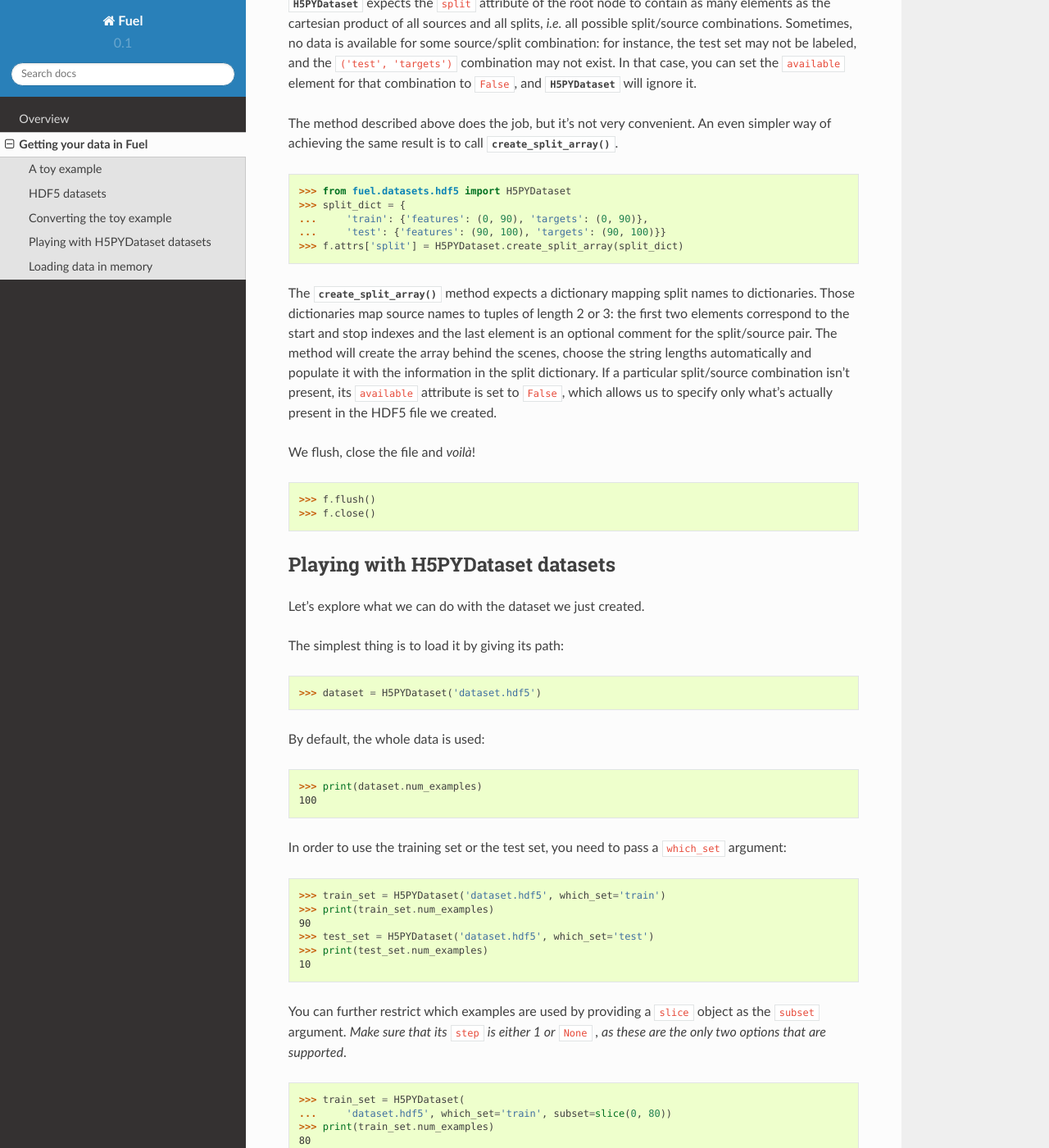
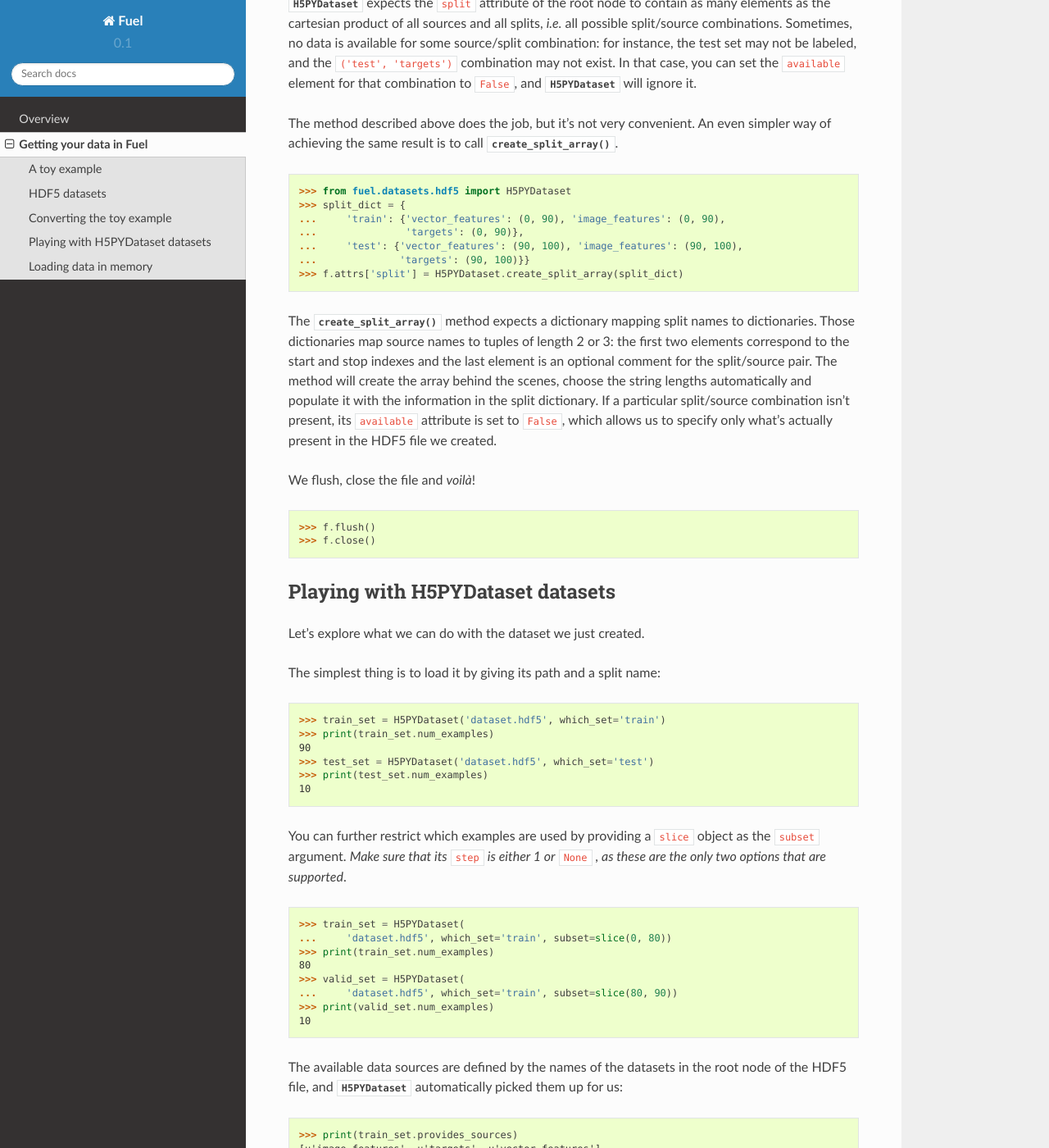
Before and after one commit to mila-iqia/fuel, a Sphinx documentation site: the page built from docs/h5py_dataset.rst, in a window 1280 px wide and 1400 px high, scrolled down 3054 px. Shown: the whole window at 82% size. Built offline with Sphinx 7.4.7 and the Read the Docs theme 2.0.0, drawn with Linux system fonts in a browser that asks for light colours.

Commit message:
Fix failing doctests

```diff
--- a/docs/h5py_dataset.rst
+++ b/docs/h5py_dataset.rst
@@ -122,17 +122,17 @@
 ...         ('start', numpy.int64, 1), ('stop', numpy.int64, 1),
 ...         ('available', numpy.bool, 1),
 ...         ('comment', numpy.str_, 1)]))
->>>     split_array[0:3]['split'] = 'train'
->>>     split_array[3:6]['split'] = 'test'
->>>     split_array[0:6:3]['source'] = 'vector_features'
->>>     split_array[1:6:3]['source'] = 'image_features'
->>>     split_array[2:6:3]['source'] = 'targets'
->>>     split_array[0:3]['start'] = 0
->>>     split_array[0:3]['stop'] = 90
->>>     split_array[3:6]['start'] = 90
->>>     split_array[3:6]['stop'] = 100
->>>     split_array[:]['available'] = True
->>>     split_array[:]['comment'] = '.'
+>>> split_array[0:3]['split'] = 'train'
+>>> split_array[3:6]['split'] = 'test'
+>>> split_array[0:6:3]['source'] = 'vector_features'
+>>> split_array[1:6:3]['source'] = 'image_features'
+>>> split_array[2:6:3]['source'] = 'targets'
+>>> split_array[0:3]['start'] = 0
+>>> split_array[0:3]['stop'] = 90
+>>> split_array[3:6]['start'] = 90
+>>> split_array[3:6]['stop'] = 100
+>>> split_array[:]['available'] = True
+>>> split_array[:]['comment'] = '.'
 >>> f.attrs['split'] = split_array
 
 We created a 1D numpy array with six elements. The ``dtype`` for this array
@@ -158,8 +158,10 @@
 
 >>> from fuel.datasets.hdf5 import H5PYDataset
 >>> split_dict = {
-...     'train': {'features': (0, 90), 'targets': (0, 90)},
-...     'test': {'features': (90, 100), 'targets': (90, 100)}}
+...     'train': {'vector_features': (0, 90), 'image_features': (0, 90),
+...               'targets': (0, 90)},
+...     'test': {'vector_features': (90, 100), 'image_features': (90, 100),
+...              'targets': (90, 100)}}
 >>> f.attrs['split'] = H5PYDataset.create_split_array(split_dict)
 
 The :meth:`~.datasets.hdf5.H5PYDataset.create_split_array` method expects
@@ -182,17 +184,7 @@
 
 Let's explore what we can do with the dataset we just created.
 
-The simplest thing is to load it by giving its path:
-
->>> dataset = H5PYDataset('dataset.hdf5')
-
-By default, the whole data is used:
-
->>> print(dataset.num_examples)
-100
-
-In order to use the training set or the test set, you need to pass a
-``which_set`` argument:
+The simplest thing is to load it by giving its path and a split name:
 
 >>> train_set = H5PYDataset('dataset.hdf5', which_set='train')
 >>> print(train_set.num_examples)
```
